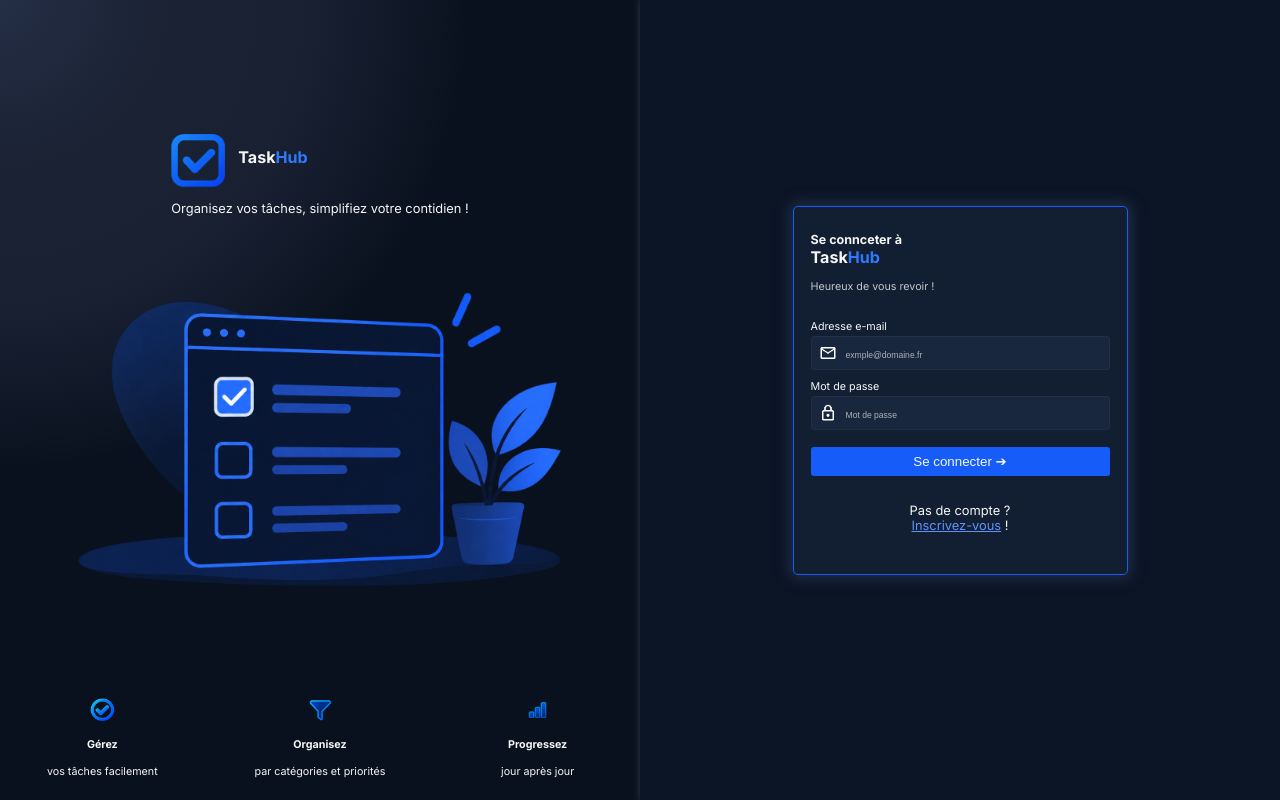
After one commit to Louka04/Projet-1.2, a PHP site: page /connect_screen.php in a window 1280 px wide. The commit adds this page. Run offline with PHP 8.4, Linux system fonts and the light colour scheme.

Commit message:
ecran connection/inscription

```diff
--- a/CSS/connect.css
+++ b/CSS/connect.css
@@ -1,77 +1,286 @@
-@import url('https://fonts.googleapis.com/css2?family=Inter:wght@400;500;600;700;800&display=swap');
+@import url("https://fonts.googleapis.com/css2?family=Inter:wght@400;500;600;700;800&display=swap");
 
-*{
+html {
+  font-size: 67%;
+}
+
+* {
   box-sizing: border-box;
 }
 
 /* DISPLAY DROITE ET GAUCHE */
-
-body{
+body {
   display: flex;
+  justify-content: space-evenly;
+  margin: 0;
+  min-height: 100vh;
 }
 
-/* COTE GAUCHE  */
-
-.cote_gauche{
-    background-color: #10192C;
-    color: #F5F7F7;
+/* COTE GAUCHE */
+.cote_gauche {
+  background-color: #10192c;
+  background: radial-gradient(
+    circle 469px at top left,
+    #242e45,
+    #1b2335,
+    #192032,
+    #0a111e
+  );
+  color: #f5f7f7;
   font-family: "Inter";
-    max-width: 100%;
+  flex: 1;
 }
 
-
 /* TITRE */
-
-.Titre{
+.Titre {
   display: grid;
   justify-content: center;
-    grid-template-columns: 100px auto;
+  grid-template-columns: 67px auto;
   grid-template-areas:
     "img h1"
     "p p";
-    margin-top: 200px;
-
+  margin-top: 134px;
 }
 
-.Titre img{
+.Titre img {
   grid-area: img;
-    max-width: 80px;
-    max-height: 80px;
+  max-width: 54px;
+  max-height: 54px;
 }
 
-.Titre h1{
+.Titre h1 {
   grid-area: h1;
 }
 
-.Titre h1 span{
-    color: #2E79FD;
+.hub {
+  color: #2e79fd;
 }
 
-.Titre p{
+.Titre p {
   grid-area: p;
   font-size: 120%;
 }
 
-/* LOGO PRINCIPALE */
-
-.logo{
+/* LOGO PRINCIPAL */
+.logo {
   display: flex;
   justify-content: center;
 }
 
-#logo{
-    height: 500px;
+#logo {
+  height: 402px;
   width: auto;
 }
 
 /* LOGO PRESENTATION */
+.Presentation {
+  display: grid;
+  grid-template-columns: repeat(3, 1fr);
+  gap: 13px;
+  margin-top: 67px;
+}
 
-.Presentation img{
-    height: 25px;
+.Presentation div {
+  text-align: center;
+}
+
+.Presentation img {
+  height: 23px;
+}
+
+#img1 {
+  text-align: center;
 }
 
 /* COTE DROIT */
+.cote_droit {
+  flex: 1;
+  background-color: #0c1525;
+  box-shadow: 13px 0px 13px 4px;
+  font-family: "Inter";
+  color: #f5f7f7;
+  display: flex;
+  justify-content: center;
+  align-items: center;
+}
 
-.cote_droit{
-    max-width: 100%;
+.cadre_formulaire {
+  border: 1.3px solid #165cf9;
+  border-radius: 5px;
+  box-shadow: 0 0 13px 4px rgb(30, 44, 69);
+  background-color: #121e31;
+  padding: 13px 17px;
+  margin-bottom: 20px;
+  width: 335px;
+  height: 369px;
 }
+
+/* TITRE DU FORMULAIRE */
+.cadre_formulaire .titre h3 {
+  margin-bottom: 0;
+}
+
+.cadre_formulaire .titre h2 {
+  margin: 0;
+}
+
+.cadre_formulaire .titre p {
+  margin: 0;
+  margin-bottom: 27px;
+  font-size: 1rem;
+  color: #f5f7f7c6;
+}
+
+/* FORMULAIRE */
+.Formulaire p {
+  font-size: 1rem;
+  margin-bottom: 3px;
+  margin-top: 10px;
+}
+
+.connect_container {
+  border: 1.3px solid #242e45;
+  border-radius: 3px;
+  background-color: rgb(24, 38, 62);
+  display: flex;
+  gap: 7px;
+  padding: 7px;
+}
+
+.connect_container input {
+  border: none;
+  background-color: rgb(24, 38, 62);
+  color: #f5f7f7;
+}
+
+.connect_container input::placeholder {
+  color: #ffffffa5;
+  font-size: 0.8rem;
+}
+
+.connect_container img {
+  width: 18px;
+  height: 18px;
+}
+
+#connect {
+  border: none;
+  background-color: #165cf9;
+  color: #f5f7f7;
+  min-width: 100%;
+  min-height: 100%;
+  border-radius: 3px;
+  margin-top: 17px;
+  padding: 7px;
+  background-color: #165cf9;
+  display: flex;
+  justify-content: center;
+}
+
+#connect::-ms-value {
+  font-size: 1rem;
+}
+
+#connect:hover {
+  cursor: pointer;
+  transform: scale(110%);
+  transition: 50ms;
+}
+
+.sign {
+  margin-top: 27px;
+  display: flex;
+  flex-direction: column;
+  align-items: center;
+  font-size: 1.2rem;
+}
+
+.sign p {
+  margin: 0;
+}
+
+#sign_lien {
+  color: #5f92ff;
+}
+
+/* RESPONSIVE PC */
+@media screen and (max-width: 940px) {
+  body {
+    flex-direction: column;
+  }
+
+  .cote_gauche {
+    max-width: 100vw;
+  }
+
+  .cote_droit {
+    max-width: 100vw;
+    min-height: 938px;
+    box-shadow: 0px 13px 13px 11px;
+  }
+
+  .cadre_formulaire {
+    margin-top: 67px;
+  }
+
+  .Presentation {
+    margin-bottom: 67px;
+  }
+
+  .Titre {
+    margin-top: 80px;
+  }
+}
+
+/* RESPONSIVE TELEPHONE */
+@media screen and (max-width: 600px) {
+  body {
+    background-color: #0c1525;
+  }
+
+  .cote_droit {
+    min-height: 268px;
+    box-shadow: 0 0 0 0;
+  }
+
+  .cote_gauche {
+    background: #0c1525;
+    max-height: 67px;
+  }
+
+  .Titre {
+    display: grid;
+    margin-top: 20px;
+    grid-template-columns: 54px auto;
+    align-items: center;
+  }
+
+  .Titre img {
+    max-width: 44px;
+    max-height: 44px;
+  }
+
+  .Titre p {
+    display: none;
+  }
+
+  .Presentation {
+    display: none;
+  }
+
+  .logo {
+    display: none;
+  }
+
+  .cadre_formulaire {
+    margin-top: 0px;
+    max-width: 335px;
+    max-height: 369px;
+  }
+}
+
+@media screen and (max-width: 376px) {
+  .cadre_formulaire {
+    margin-top: 34px;
+  }
+}
--- /dev/null
+++ b/connect_screen.php
@@ -0,0 +1,93 @@
+<!DOCTYPE html>
+<html lang="fr">
+
+<head>
+    <meta charset="UTF-8">
+    <meta name="viewport" content="width=device-width, initial-scale=1.0">
+    <link rel="stylesheet" href="./CSS/connect.css">
+    <link rel="icon" href="./img/Icon.png">
+    <title>TaskHub Connection</title>
+</head>
+
+<body>
+    <!-- Cote gauche présentation -->
+
+    <section class="cote_gauche">
+        <div class="Titre">
+            <img src="./img/coche bleu.png" alt="Choche bleu">
+            <h1 class="taskhub">Task<span class="hub">Hub</span></h1>
+            <p>Organisez vos tâches, simplifiez votre contidien !</p>
+        </div>
+
+        <!-- LOGO -->
+
+        <div class="logo">
+            <img id="logo" src="./img/Interface connection.png" alt="Logo présentation">
+        </div>
+
+        <!-- PRESENTATION -->
+
+        <div class="Presentation">
+            <div>
+                <img id="img1" src="./img/Choche bleu ronde.png" alt="Choche bleu ronde">
+                <h4 id="txt1">Gérez</h4>
+                <p id="p1">vos tâches facilement</p>
+            </div>
+
+            <div>
+                <img id="img2" src="./img/Filtre.png" alt="Filtre">
+                <h4 id="txt1">Organisez</h4>
+                <p id="p2">par catégories et priorités</p>
+            </div>
+
+            <div>
+                <img id="img3" src="./img/signal.png" alt="Signal">
+                <h4 id="txt1">Progressez</h4>
+                <p id="p3">jour après jour</p>
+            </div>
+
+        </div>
+
+    </section>
+
+    <!-- Cote droit connection -->
+
+    <section class="cote_droit">
+        <div class="cadre_formulaire">
+            <div>
+                <div class="titre">
+                    <h3>Se connceter à</h3>
+                    <h2 class="taskhub">Task<span class="hub">Hub</span></h2> <br>
+                    <p>Heureux de vous revoir !</p>
+                </div>
+
+                <!-- FORMULAIRE CONNECTION -->
+
+                <form action="" class="Formulaire">
+                    <p>Adresse e-mail</p>
+                    <div class="connect_container">
+                        <img src="./img/Mail.png" alt="logo mail">
+                        <input type="text" name="mail" id="mail" placeholder="exmple@domaine.fr">
+                    </div>
+                    <p>Mot de passe</p>
+                    <div class="connect_container">
+                        <img src="./img/Cadenat.png" alt="logo mdp">
+                        <input type="text" name="mdp" id="mdp" placeholder="Mot de passe">
+                    </div>
+                    <div class="connect">
+                        <input type="submit" class="connect_div" name="se connecter" id="connect" value="Se connecter &#10132;">
+                    </div>
+                </form>
+            </div>
+
+            <!-- RREDIRECTION VERS PAGE CREATION COMPTE -->
+            <div class="sign">
+                <p>Pas de compte ?</p>
+                <p><a href="" id="sign_lien">Inscrivez-vous</a> !</p>
+            </div>
+        </div>
+
+    </section>
+</body>
+
+</html>
--- a/connexion.php
+++ b/connexion.php
@@ -17,7 +17,6 @@ try {
         PDO::ATTR_ERRMODE,
         PDO::ERRMODE_EXCEPTION
     );
-
 } catch (PDOException $e) {
     error_log($e->getMessage());
     die("Erreur de connexion à la base de données.");
```
Also changed, not shown: CSS/register.css (added, +131 -0 lines), connect.html (deleted, +0 -86 lines), register.php (added, +50 -0 lines), img/user-regular.png (added). Lines whose indentation alone changed are shown as unchanged.
